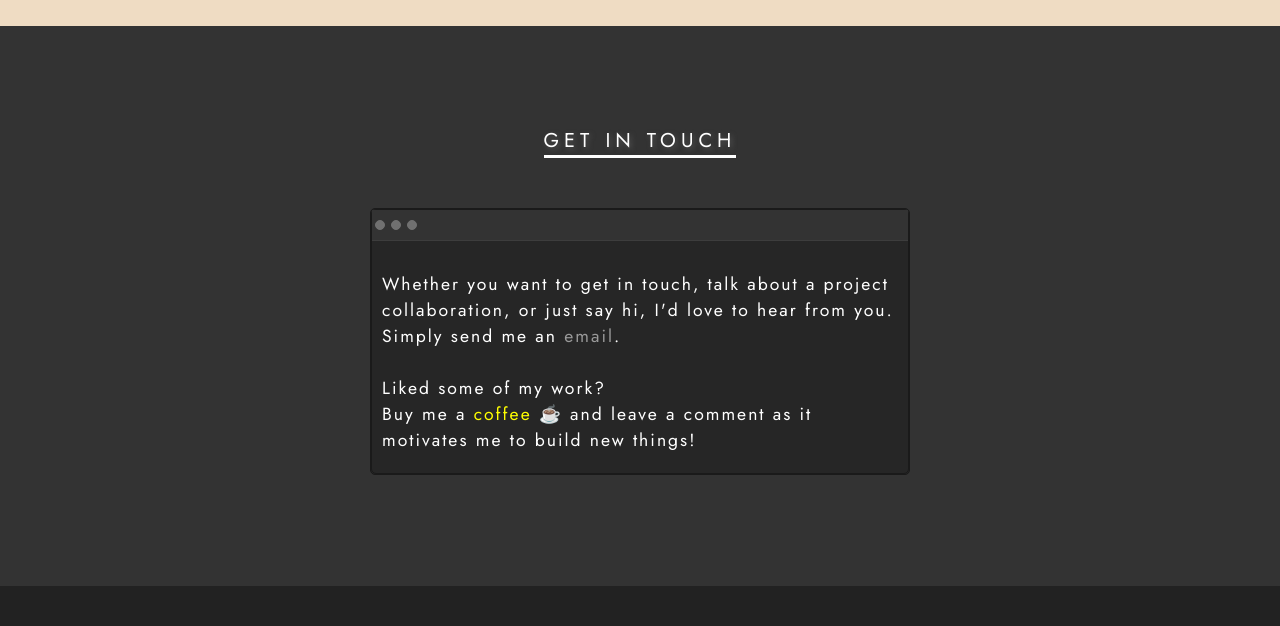
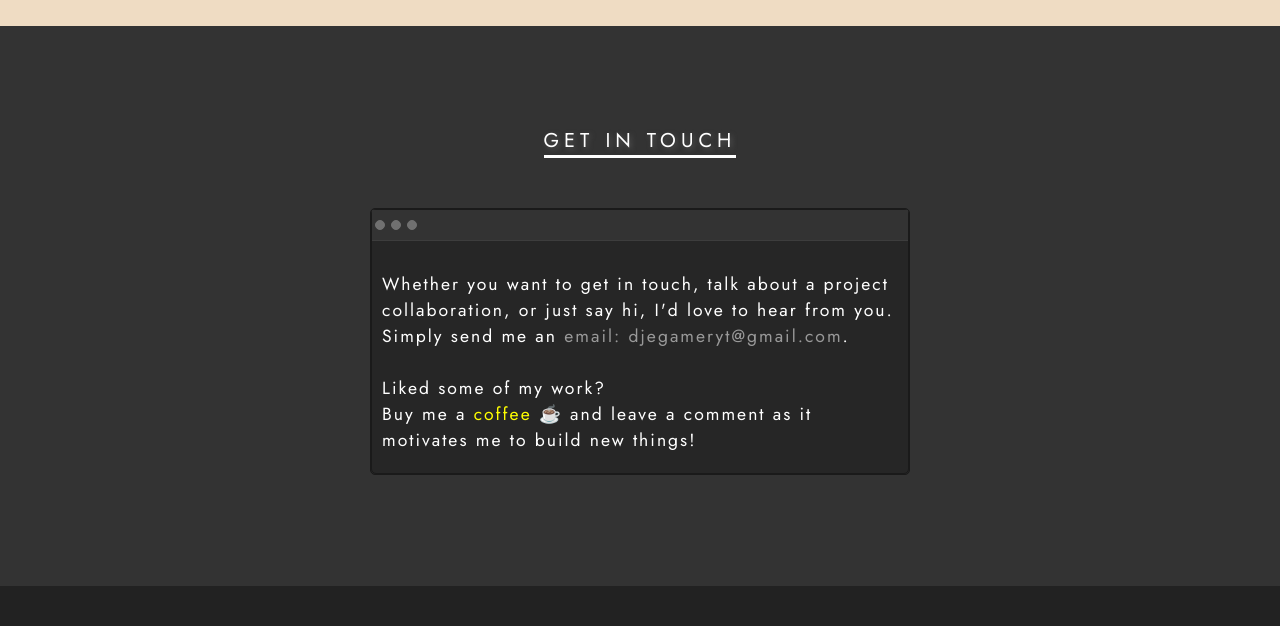
Before and after one commit to darki99/CVJ, a plain HTML site: page index.html in a window 1280 px wide. Shown: the part 2857-3483 px from the top of the page. Drawn offline with Linux system fonts and the light colour scheme.

Commit message:
cambioss

```diff
--- a/index.html
+++ b/index.html
@@ -231,7 +231,7 @@
                   <div class="dot  green   dot--full dot-contact-info"></div>
                 </div>
                 <h3>Whether you want to get in touch, talk about a project collaboration, or just say hi, I'd love to hear from you.
-                  Simply send me an <a class="section-detail-email" href="mailto:djegameryt@gmail.com">email</a>.
+                  Simply send me an <a class="section-detail-email" href="mailto:djegameryt@gmail.com">email: djegameryt@gmail.com</a>.
                   </br></br>
                   Liked some of my work?
                   </br>
```
Also changed, not shown: 1 other file.
